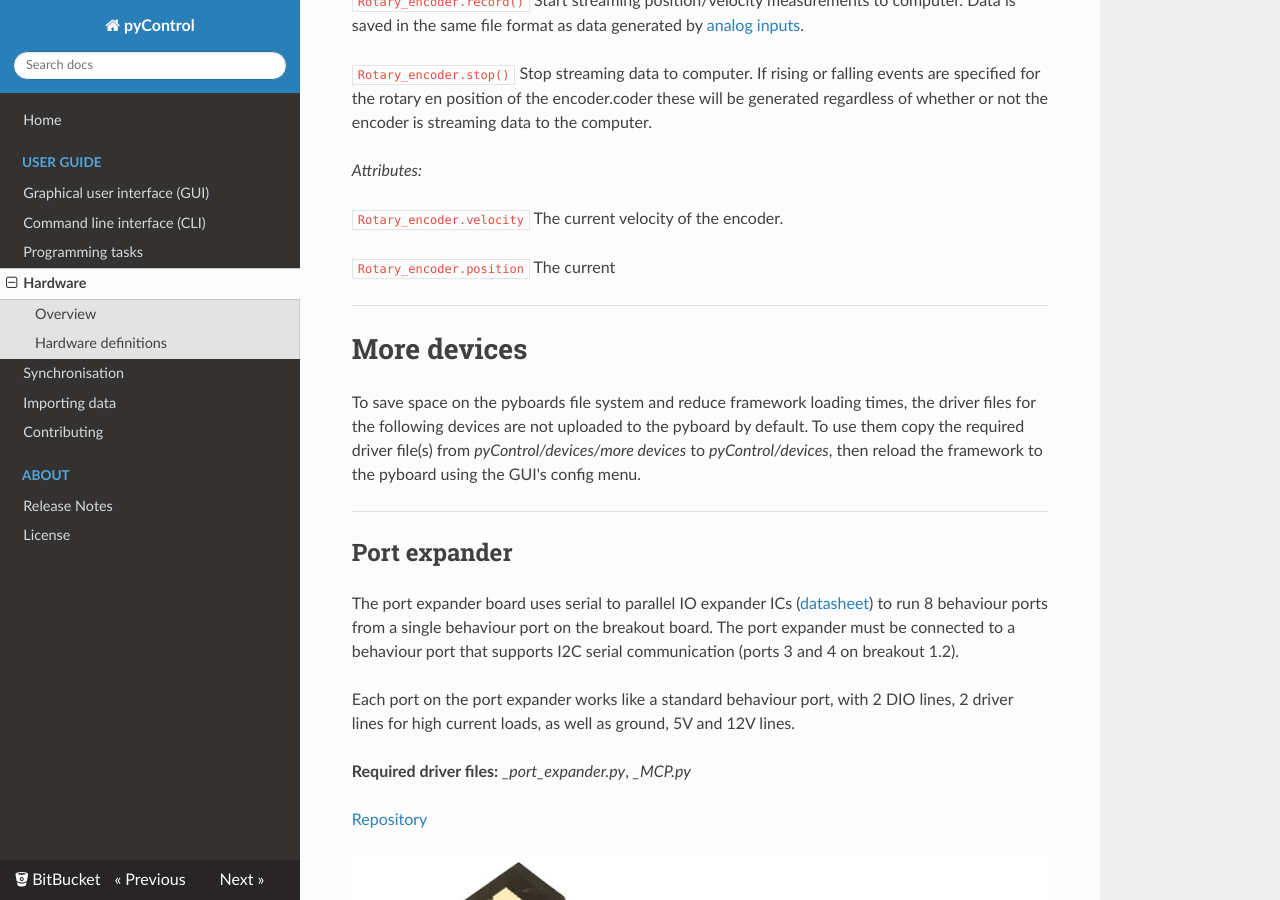
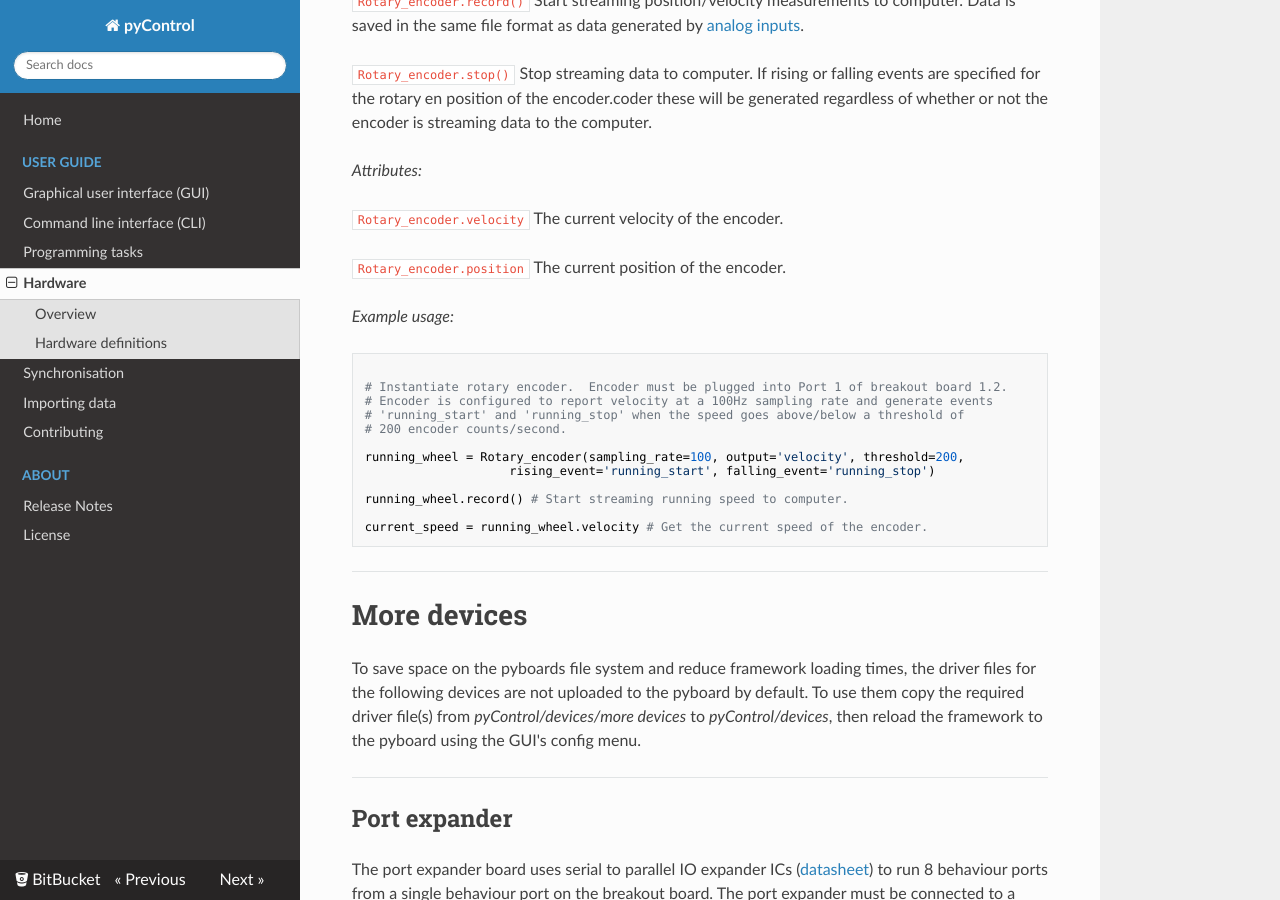
Before and after one commit to pyControl/docs, an MkDocs documentation site: the page built from docs/user-guide/hardware.md, in a window 1280 px wide and 900 px high, scrolled down 16617 px. Built offline with MkDocs 1.6.1, drawn with Linux system fonts in a browser that asks for light colours; nearby versions of some CDN libraries; some of the changed text lies outside the part shown.

Commit message:
Added example usage to rotary encoder docs.

````diff
--- a/docs/user-guide/hardware.md
+++ b/docs/user-guide/hardware.md
@@ -464,7 +464,7 @@ motor_2 = Stepper_motor(step_pin='X1', direction_pin='X2') # Instantiating drive
 
 Class for acquiring data from a rotary encoder, used e.g. to measure the speed of a running wheel.  The encoder must be an incremental rotary encoder that outputs a quadrature signal. The rotary encoder class can stream the position or velocity of the encoder to the computer at a specified sampling rate, and generate framework events when the position/velocity goes above/below a specified threshold.  Currently the rotary encoder class expects the two lines carrying the quadrature signal to be connected to micropython pins 'X1' and 'X2' (Port 1 DIO_A and DIO_B on breakout board 1.2).
 
-The rotary encoder adaptor board connects an Avago HEDM-55xx series rotary encoder ([datasheet](https://docs.broadcom.com/docs/AV02-1046EN)) to a pyControl behaviour port.  Currently the board only works with port_1 on breakout board 1.2.
+The rotary encoder adaptor board connects an Avago HEDM-55xx series rotary encoder ([datasheet](https://docs.broadcom.com/docs/AV02-1046EN)) to a pyControl behaviour port.  The rotary encoder adaptor must be plugged into port_1 on breakout board 1.2.
 
 [Repository](https://bitbucket.org/takam/pycontrol_hardware/src/default/Rotary_encoder/)
 
@@ -505,7 +505,24 @@ class Rotary_encoder(name, sampling_rate, output='velocity', threshold=None,
 
 `Rotary_encoder.velocity` The current velocity of the encoder.
 
-`Rotary_encoder.position` The current
+`Rotary_encoder.position` The current position of the encoder.
+
+*Example usage:*
+
+```python
+
+# Instantiate rotary encoder.  Encoder must be plugged into Port 1 of breakout board 1.2.
+# Encoder is configured to report velocity at a 100Hz sampling rate and generate events
+# 'running_start' and 'running_stop' when the speed goes above/below a threshold of
+# 200 encoder counts/second.
+
+running_wheel = Rotary_encoder(sampling_rate=100, output='velocity', threshold=200,
+                    rising_event='running_start', falling_event='running_stop')
+
+running_wheel.record() # Start streaming running speed to computer.
+
+current_speed = running_wheel.velocity # Get the current speed of the encoder.
+```
 
 ---
 
````
